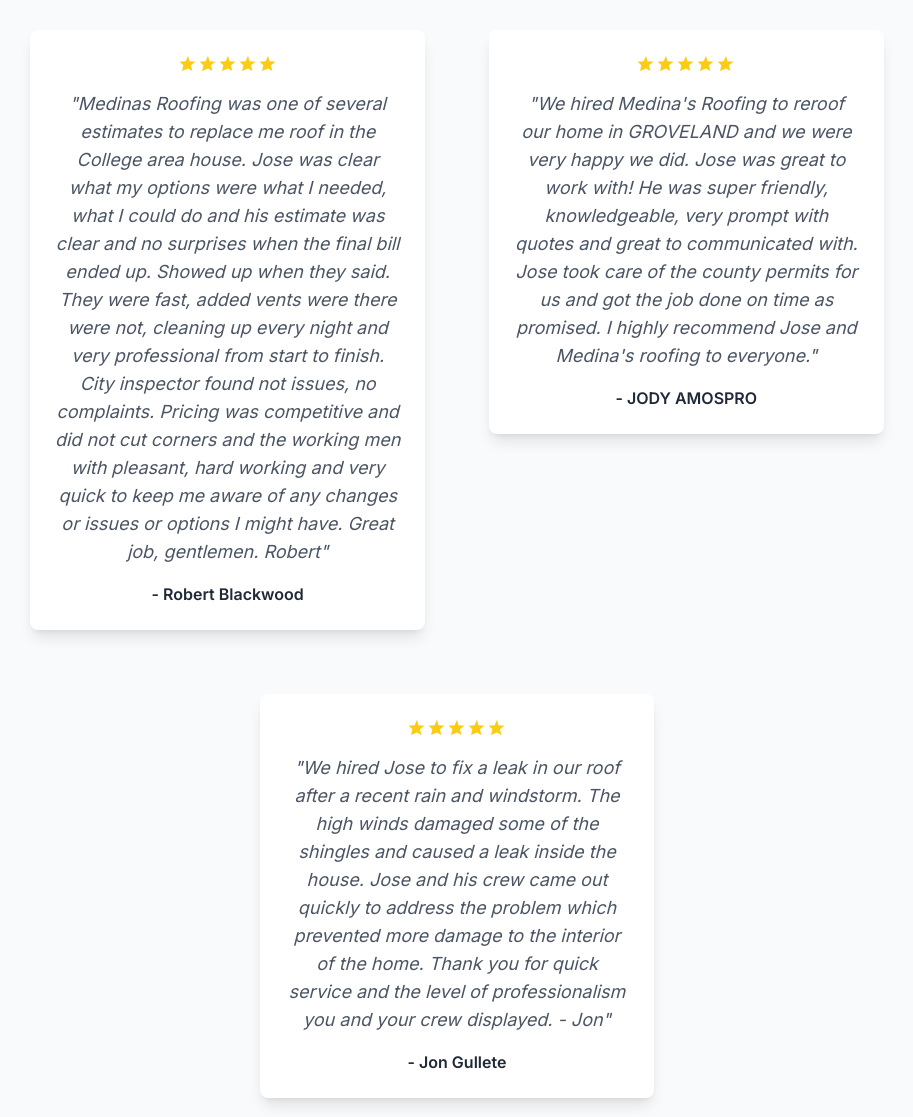
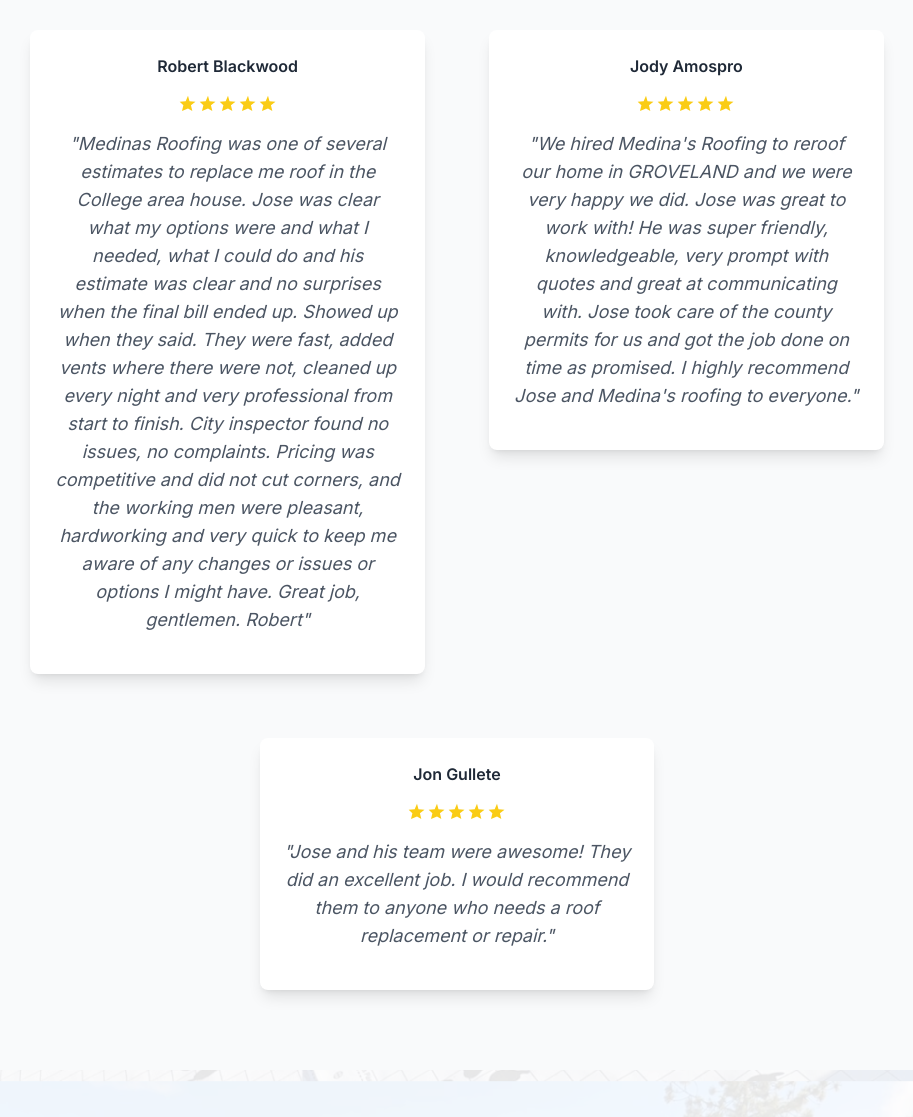
Before and after one commit to 1mhim/Medinas-roofing-website, a plain HTML site: page index.html in a window 1280 px wide. Shown: the part 4700-5817 px from the top of the page, without its empty margins (183-1096 px from the left). Drawn offline with nearby package versions, Linux system fonts and the light colour scheme.

Commit message:
added the icon onto the website, Fixed the Team photo, and fixed customer reviews by making the name of the customer be above the rating stars and the reviews below it

```diff
--- a/index.html
+++ b/index.html
@@ -4,11 +4,22 @@
     <meta charset="UTF-8" />
     <meta name="viewport" content="width=device-width, initial-scale=1.0" />
     <title>Medina's Roofing</title>
-    <link
-      href="https://fonts.googleapis.com/css2?family=Inter:wght@400;600;800&display=swap"
-      rel="stylesheet"
-    />
+
+    <!-- Favicon links -->
+    <link rel="icon" href="icon/favicon.ico" type="image/x-icon" />
+    <link rel="icon" href="icon/favicon-16x16.png" type="image/png" sizes="16x16" />
+    <link rel="icon" href="icon/favicon-32x32.png" type="image/png" sizes="32x32" />
+
+    <!-- Additional icons for Apple and Android -->
+    <link rel="apple-touch-icon" href="icon/apple-icon.png" sizes="180x180" />
+    <link rel="icon" href="icon/android-icon-192x192.png" type="image/png" sizes="192x192" />
+
+    <!-- Google Fonts -->
+    <link href="https://fonts.googleapis.com/css2?family=Inter:wght@400;600;800&display=swap" rel="stylesheet" />
+
+    <!-- Tailwind CSS -->
     <script src="https://cdn.tailwindcss.com"></script>
+
     <style>
       body {
         font-family: "Inter", sans-serif;
@@ -24,6 +35,8 @@
       }
     </style>
   </head>
+
+
   <body class="text-white relative">
     <div class="overlay"></div>
 
@@ -346,7 +359,7 @@
         class="max-w-5xl mx-auto px-6 flex flex-col md:flex-row items-center gap-10"
       >
         <img
-          src="img/team.jpg"
+          src="img/Team.jpg"
           alt="Team"
           class="w-full md:w-1/2 rounded-xl shadow-md"
         />
@@ -399,6 +412,8 @@
       </div>
     </section>
 
+    <!-- Reviews-->
+
     <section class="bg-gray-50 py-16">
       <div class="container mx-auto text-center">
         <h2 class="text-3xl font-semibold text-gray-800 mb-8">
@@ -408,6 +423,7 @@
           <!-- Review 1 -->
           <div class="w-full sm:w-1/2 lg:w-1/3 p-4">
             <div class="bg-white p-6 rounded-lg shadow-lg">
+              <p class="font-semibold text-gray-800 mb-4">Robert Blackwood</p>
               <div class="flex items-center justify-center mb-4">
                 <!-- Star Rating -->
                 <div class="flex text-yellow-400">
@@ -471,23 +487,23 @@
               <p class="text-lg italic text-gray-600 mb-4">
                 "Medinas Roofing was one of several estimates to replace me roof
                 in the College area house. Jose was clear what my options were
-                what I needed, what I could do and his estimate was clear and no
-                surprises when the final bill ended up. Showed up when they
-                said. They were fast, added vents were there were not, cleaning
-                up every night and very professional from start to finish. City
-                inspector found not issues, no complaints. Pricing was
-                competitive and did not cut corners and the working men with
-                pleasant, hard working and very quick to keep me aware of any
-                changes or issues or options I might have. Great job, gentlemen.
-                Robert"
+                and what I needed, what I could do and his estimate was clear
+                and no surprises when the final bill ended up. Showed up when
+                they said. They were fast, added vents where there were not,
+                cleaned up every night and very professional from start to
+                finish. City inspector found no issues, no complaints. Pricing
+                was competitive and did not cut corners, and the working men
+                were pleasant, hardworking and very quick to keep me aware of
+                any changes or issues or options I might have. Great job,
+                gentlemen. Robert"
               </p>
-              <p class="font-semibold text-gray-800">- Robert Blackwood</p>
             </div>
           </div>
 
           <!-- Review 2 -->
           <div class="w-full sm:w-1/2 lg:w-1/3 p-4">
             <div class="bg-white p-6 rounded-lg shadow-lg">
+              <p class="font-semibold text-gray-800 mb-4">Jody Amospro</p>
               <div class="flex items-center justify-center mb-4">
                 <!-- Star Rating -->
                 <div class="flex text-yellow-400">
@@ -552,17 +568,17 @@
                 "We hired Medina's Roofing to reroof our home in GROVELAND and
                 we were very happy we did. Jose was great to work with! He was
                 super friendly, knowledgeable, very prompt with quotes and great
-                to communicated with. Jose took care of the county permits for
+                at communicating with. Jose took care of the county permits for
                 us and got the job done on time as promised. I highly recommend
                 Jose and Medina's roofing to everyone."
               </p>
-              <p class="font-semibold text-gray-800">- JODY AMOSPRO</p>
             </div>
           </div>
 
           <!-- Review 3 -->
           <div class="w-full sm:w-1/2 lg:w-1/3 p-4">
             <div class="bg-white p-6 rounded-lg shadow-lg">
+              <p class="font-semibold text-gray-800 mb-4">Jon Gullete</p>
               <div class="flex items-center justify-center mb-4">
                 <!-- Star Rating -->
                 <div class="flex text-yellow-400">
@@ -624,14 +640,10 @@
                 </div>
               </div>
               <p class="text-lg italic text-gray-600 mb-4">
-                "We hired Jose to fix a leak in our roof after a recent rain and
-                windstorm. The high winds damaged some of the shingles and
-                caused a leak inside the house. Jose and his crew came out
-                quickly to address the problem which prevented more damage to
-                the interior of the home. Thank you for quick service and the
-                level of professionalism you and your crew displayed. - Jon"
+                "Jose and his team were awesome! They did an excellent job. I
+                would recommend them to anyone who needs a roof replacement or
+                repair."
               </p>
-              <p class="font-semibold text-gray-800">- Jon Gullete</p>
             </div>
           </div>
         </div>
@@ -674,24 +686,30 @@
     </section>
 
     <!-- Contact -->
+    <!-- Contact -->
     <section id="contact" class="py-16 bg-white bg-opacity-90 text-gray-800">
       <div class="max-w-3xl mx-auto px-6 text-center">
         <h2 class="text-3xl font-bold mb-4">Contact Us</h2>
-        <p class="text-lg">
+
+        <!-- Name -->
+        <p class="text-lg font-medium mb-2">Name: Jose Medina</p>
+
+        <p class="text-lg mb-2">
           Email:
           <a
             href="mailto:Medinas213@gmail.com"
             class="text-orange-500 font-medium"
-            >Medinas213@gmail.com</a
           >
+            Medinas213@gmail.com
+          </a>
         </p>
-        <p class="text-lg">
+        <p class="text-lg mb-2">
           Phone:
-          <a href="tel:+12093450922" class="text-orange-500 font-medium"
-            >(209) 345-0922</a
-          >
+          <a href="tel:+12093450922" class="text-orange-500 font-medium">
+            (209) 345-0922
+          </a>
         </p>
-        <p class="text-lg">Address: 2275 Golfito Way, La Grange, CA</p>
+        <p class="text-lg mb-2">Address: 2275 Golfito Way, La Grange, CA</p>
       </div>
     </section>
 
```
Also changed, not shown: icon/android-chrome-192x192.png (added), icon/android-chrome-512x512.png (added), icon/apple-touch-icon.png (added), icon/favicon-16x16.png (added), icon/favicon-32x32.png (added), icon/favicon.ico (added), icon/site.webmanifest (added), img/Logo.png, styles.css (line endings or trailing spaces).
